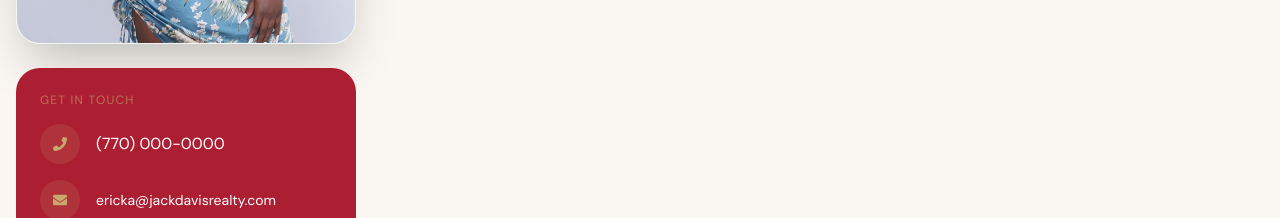
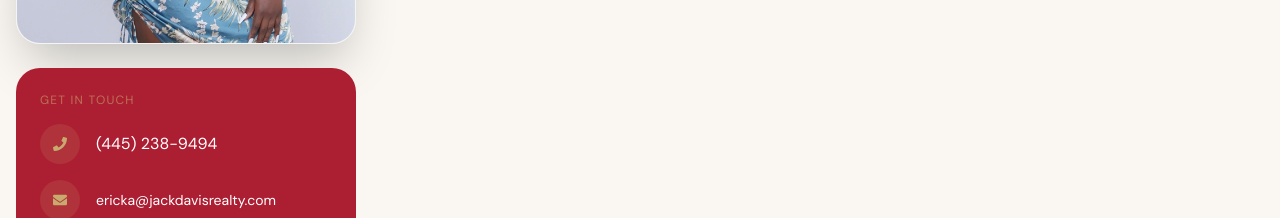
Before and after one commit to ShujaatAli88/jack-devis-realty, a React (Vite) app: page /agents/ericka-smith-sowell in a window 1280 px wide. Shown: the part 820-1038 px from the top of the page. Built offline with nearby package versions, Linux system fonts and the light colour scheme; the HTML template or start-up script is replaced by a standard one.

Commit message:
Erica Contact Detail Updated

```diff
--- a/src/data/agents.js
+++ b/src/data/agents.js
@@ -76,7 +76,7 @@ export const agents = [
     title: 'Real Estate Agent',
     subtitle: 'Buyer & Seller Specialist',
     image: '/Ericka Smith-Sowell.jpg',
-    phone: '(770) 000-0000',
+    phone: '(445) 238-9494',
     email: 'ericka@jackdavisrealty.com',
     licensedSince: null,
     dealsCount: null,
```
